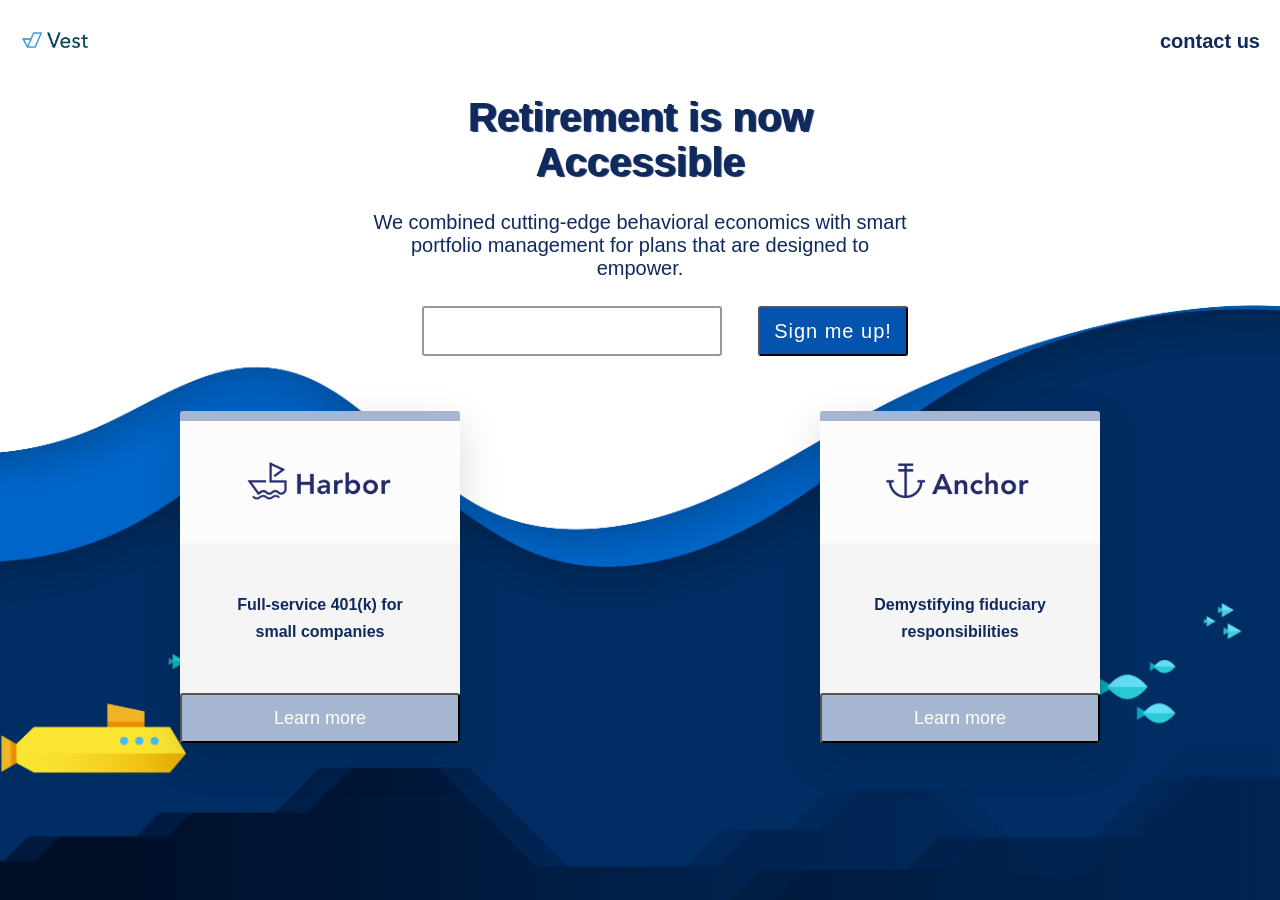
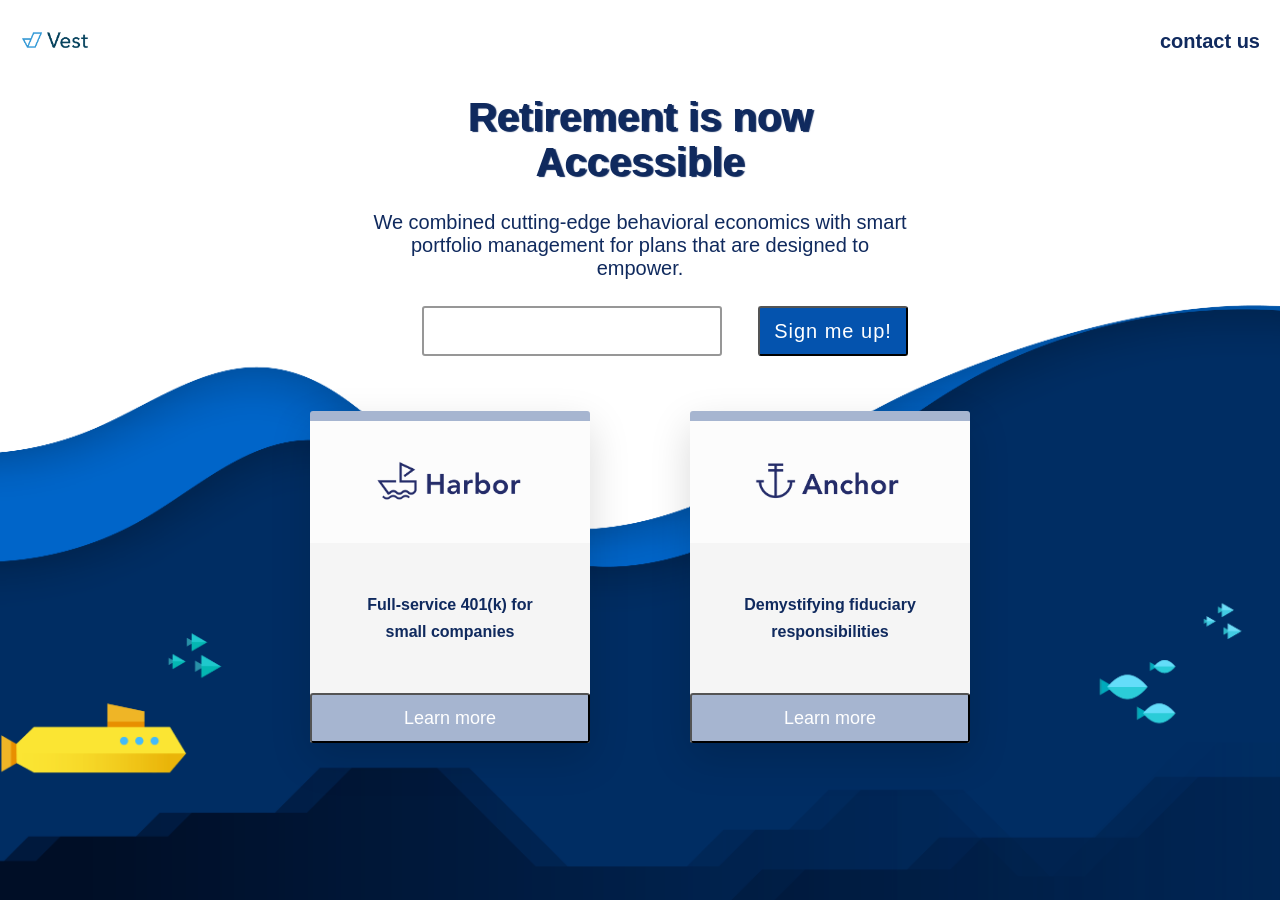
Before and after one commit to VestHQ/VestHQ, a Jekyll site: the page built from index.html, in a window 1280 px wide. Built offline with Jekyll 4.4.1, drawn with Linux system fonts in a browser that asks for light colours; some web fonts are replaced.

Commit message:
reduced space between cards

```diff
--- a/_sass/3-layout/cards.scss
+++ b/_sass/3-layout/cards.scss
@@ -20,7 +20,7 @@
   border-radius: 3px;
   box-shadow: 0 1.5rem 4rem rgba(black, .15);
   border-top: 1rem solid $card-border-color;
-  margin: 1rem auto;
+  margin: 1rem 5rem 0 5rem;
   z-index: 1;
 
   justify-content: center;
--- a/_sass/3-layout/footer.scss
+++ b/_sass/3-layout/footer.scss
@@ -1,17 +1,11 @@
 .footer {
-  //display: flex;
-  //flex-wrap: wrap;
-  //align-items: center;
-  //justify-content: center;
-
   background-image: url("../../assets/images/footer.png");
   background-size: cover;
   background-position: bottom;
   min-height: 100vh;
 
   position: absolute;
-  width: 100vw;
-  //max-width: 130rem;
+  max-width: 130rem;
   left: 0;
   right: 0;
   bottom: 0;
--- a/_sass/3-layout/header.scss
+++ b/_sass/3-layout/header.scss
@@ -33,6 +33,7 @@
 
   &__text-box {
     text-align: center;
+    margin: 0 auto;
   }
 
   &__primary {
```
Also changed, not shown: 3 other files.
